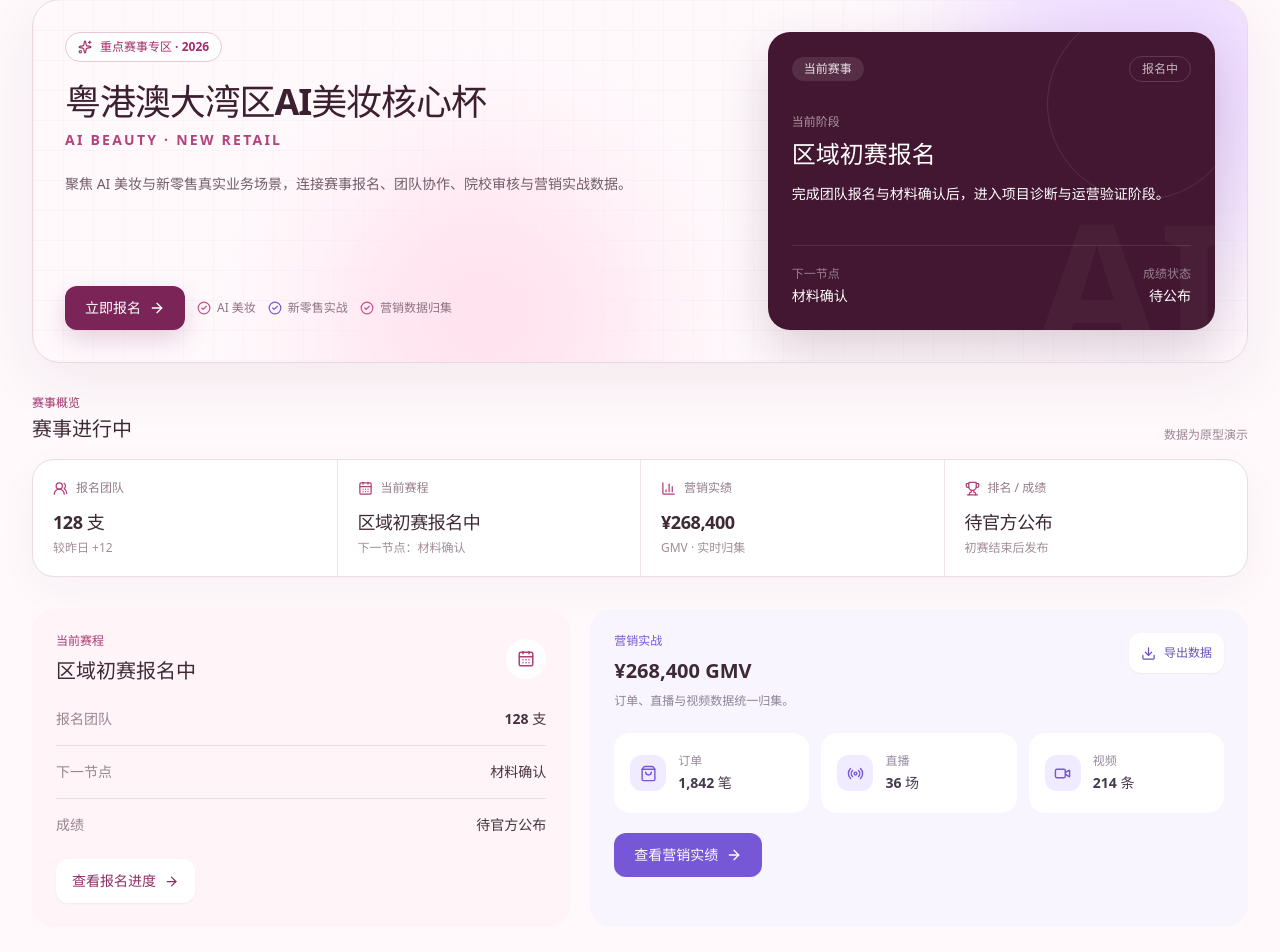
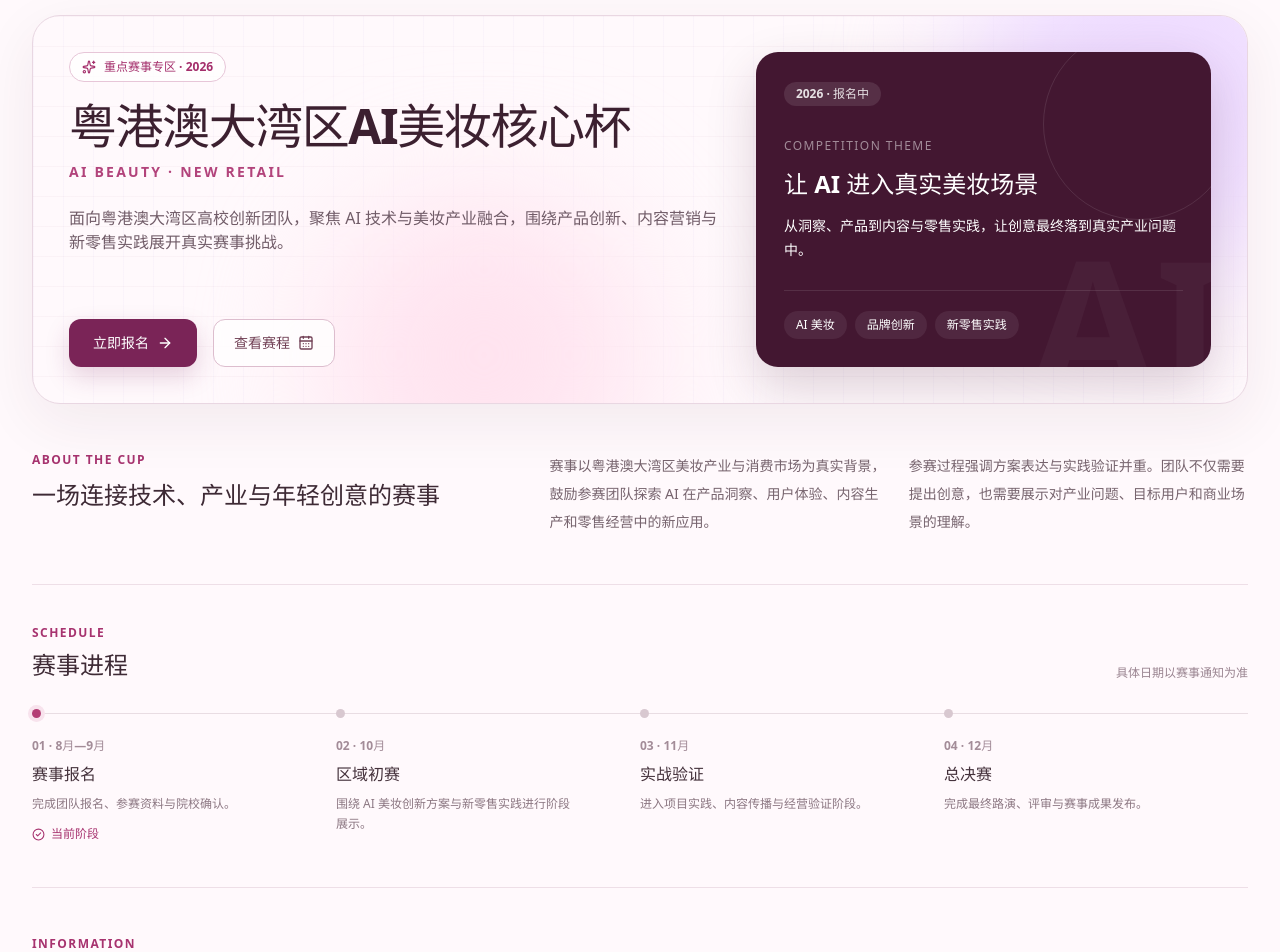
Before and after one commit to dangjingtao/core-industry-college-prototype, a React (Vite) app in the folder apps/pc/: page /ai-beauty-cup in a window 1280 px wide. Shown: the part 171-1123 px from the top of the page. Built offline with nearby package versions, Linux system fonts and the light colour scheme.

Commit message:
refactor(pc): remove dashboard content from beauty cup landing

```diff
--- a/apps/pc/src/admin/PC10AIBeautyCup.tsx
+++ b/apps/pc/src/admin/PC10AIBeautyCup.tsx
@@ -1,34 +1,31 @@
 import {
   ArrowRight,
-  BarChart3,
+  BookOpenCheck,
   CalendarDays,
   CheckCircle2,
-  Download,
-  Radio,
-  ShoppingBag,
+  FileText,
+  Megaphone,
   Sparkles,
   Trophy,
-  UsersRound,
-  Video,
 } from "lucide-react";
 import { Link } from "react-router-dom";
 
-const overviewItems = [
-  { label: "报名团队", value: "128 支", detail: "较昨日 +12", icon: UsersRound },
-  { label: "当前赛程", value: "区域初赛报名中", detail: "下一节点：材料确认", icon: CalendarDays },
-  { label: "营销实绩", value: "¥268,400", detail: "GMV · 实时归集", icon: BarChart3 },
-  { label: "排名 / 成绩", value: "待官方公布", detail: "初赛结束后发布", icon: Trophy },
+const stages = [
+  { label: "赛事报名", period: "8月—9月", detail: "完成团队报名、参赛资料与院校确认。", status: "current" },
+  { label: "区域初赛", period: "10月", detail: "围绕 AI 美妆创新方案与新零售实践进行阶段展示。", status: "upcoming" },
+  { label: "实战验证", period: "11月", detail: "进入项目实践、内容传播与经营验证阶段。", status: "upcoming" },
+  { label: "总决赛", period: "12月", detail: "完成最终路演、评审与赛事成果发布。", status: "upcoming" },
 ] as const;
 
-const dataEntries = [
-  { label: "订单", value: "1,842 笔", icon: ShoppingBag },
-  { label: "直播", value: "36 场", icon: Radio },
-  { label: "视频", value: "214 条", icon: Video },
+const guideItems = [
+  { title: "参赛指南", detail: "报名条件、团队要求与材料说明", icon: BookOpenCheck },
+  { title: "赛事规则", detail: "赛程安排、评审方式与注意事项", icon: FileText },
+  { title: "赛事动态", detail: "通知、活动安排与重要时间更新", icon: Megaphone },
 ] as const;
 
 export function PC10AIBeautyCup() {
   return (
-    <div data-testid="pc10-ai-beauty-home" className="space-y-8">
+    <div data-testid="pc10-ai-beauty-home" className="space-y-12">
       <style>{`
         .ai-beauty-grid {
           background-image:
@@ -43,119 +40,112 @@ export function PC10AIBeautyCup() {
         <div className="pointer-events-none absolute -right-24 -top-28 size-[380px] rounded-full bg-[#EEDBFF] blur-3xl" aria-hidden="true" />
         <div className="pointer-events-none absolute -bottom-28 left-[24%] size-[320px] rounded-full bg-[#FFE3EF] blur-3xl" aria-hidden="true" />
 
-        <div className="relative grid gap-8 p-6 xl:grid-cols-[1.2fr_.8fr] xl:p-8">
-          <div className="flex min-h-[290px] flex-col justify-between">
+        <div className="relative grid gap-8 p-6 xl:grid-cols-[1.18fr_.82fr] xl:p-9">
+          <div className="flex min-h-[300px] flex-col justify-between">
             <div>
               <div className="inline-flex items-center gap-2 rounded-full border border-[#E7C6D8] bg-white/80 px-3 py-1.5 text-xs font-semibold text-[#A42E6B]">
                 <Sparkles size={14} />重点赛事专区 · 2026
               </div>
-              <h1 className="mt-5 max-w-3xl text-3xl font-semibold leading-tight tracking-[-0.03em] text-[#3C2030] lg:text-4xl">
+              <h1 className="mt-5 max-w-3xl text-3xl font-semibold leading-tight tracking-[-0.03em] text-[#3C2030] lg:text-5xl">
                 粤港澳大湾区AI美妆核心杯
               </h1>
-              <p className="mt-2 text-sm font-semibold tracking-[0.16em] text-[#B2437B]">AI BEAUTY · NEW RETAIL</p>
-              <p className="mt-5 max-w-2xl text-sm leading-7 text-[#715C68]">
-                聚焦 AI 美妆与新零售真实业务场景，连接赛事报名、团队协作、院校审核与营销实战数据。
+              <p className="mt-3 text-sm font-semibold tracking-[0.16em] text-[#B2437B]">AI BEAUTY · NEW RETAIL</p>
+              <p className="mt-6 max-w-2xl text-sm leading-7 text-[#715C68] lg:text-base">
+                面向粤港澳大湾区高校创新团队，聚焦 AI 技术与美妆产业融合，围绕产品创新、内容营销与新零售实践展开真实赛事挑战。
               </p>
             </div>
 
-            <div className="mt-7 flex flex-wrap items-center gap-3">
-              <Link to="/registration-portal/start" className="inline-flex min-h-11 items-center gap-2 rounded-xl bg-[#7A2457] px-5 text-sm font-semibold text-white shadow-[0_10px_24px_rgba(122,36,87,.18)] transition hover:bg-[#681C49]">
+            <div className="mt-8 flex flex-wrap items-center gap-4">
+              <Link to="/registration-portal/start" className="inline-flex min-h-12 items-center gap-2 rounded-xl bg-[#7A2457] px-6 text-sm font-semibold text-white shadow-[0_10px_24px_rgba(122,36,87,.18)] transition hover:bg-[#681C49]">
                 立即报名<ArrowRight size={16} />
               </Link>
-              <span className="inline-flex items-center gap-1.5 text-xs font-medium text-[#8E7182]"><CheckCircle2 size={14} className="text-[#C64E87]" />AI 美妆</span>
-              <span className="inline-flex items-center gap-1.5 text-xs font-medium text-[#8E7182]"><CheckCircle2 size={14} className="text-[#7657D5]" />新零售实战</span>
-              <span className="inline-flex items-center gap-1.5 text-xs font-medium text-[#8E7182]"><CheckCircle2 size={14} className="text-[#C64E87]" />营销数据归集</span>
+              <a href="#schedule" className="inline-flex min-h-12 items-center gap-2 rounded-xl border border-[#DDBDCE] bg-white/80 px-5 text-sm font-semibold text-[#714055] transition hover:bg-white">
+                查看赛程<CalendarDays size={16} />
+              </a>
             </div>
           </div>
 
-          <div className="relative overflow-hidden rounded-[22px] bg-[#431731] p-6 text-white shadow-[0_20px_50px_rgba(67,23,49,.18)]">
+          <div className="relative overflow-hidden rounded-[22px] bg-[#431731] p-7 text-white shadow-[0_20px_50px_rgba(67,23,49,.18)]">
             <div className="pointer-events-none absolute right-[-24px] top-[-24px] size-48 rounded-full border border-white/10" aria-hidden="true" />
             <div className="pointer-events-none absolute bottom-[-45px] right-[-14px] text-[180px] font-black leading-none text-white/[0.035]" aria-hidden="true">AI</div>
             <div className="relative flex h-full min-h-[250px] flex-col justify-between">
               <div>
-                <div className="flex items-center justify-between gap-3">
-                  <span className="rounded-full bg-white/10 px-3 py-1 text-xs font-semibold text-white/85">当前赛事</span>
-                  <span className="rounded-full border border-white/15 px-3 py-1 text-xs text-white/70">报名中</span>
-                </div>
-                <p className="mt-8 text-xs font-medium text-white/55">当前阶段</p>
-                <h2 className="mt-2 text-2xl font-semibold">区域初赛报名</h2>
-                <p className="mt-3 text-sm leading-6 text-white/68">完成团队报名与材料确认后，进入项目诊断与运营验证阶段。</p>
+                <span className="inline-flex rounded-full bg-white/10 px-3 py-1 text-xs font-semibold text-white/85">2026 · 报名中</span>
+                <p className="mt-8 text-xs font-medium tracking-[0.12em] text-white/50">COMPETITION THEME</p>
+                <h2 className="mt-3 text-2xl font-semibold leading-9">让 AI 进入真实美妆场景</h2>
+                <p className="mt-3 max-w-md text-sm leading-6 text-white/68">从洞察、产品到内容与零售实践，让创意最终落到真实产业问题中。</p>
               </div>
-              <div className="mt-6 flex items-center justify-between border-t border-white/10 pt-5">
-                <div><p className="text-xs text-white/45">下一节点</p><p className="mt-1 text-sm font-semibold">材料确认</p></div>
-                <div className="text-right"><p className="text-xs text-white/45">成绩状态</p><p className="mt-1 text-sm font-semibold">待公布</p></div>
+              <div className="mt-7 flex flex-wrap gap-2 border-t border-white/10 pt-5 text-xs text-white/72">
+                <span className="rounded-full bg-white/[0.07] px-3 py-1.5">AI 美妆</span>
+                <span className="rounded-full bg-white/[0.07] px-3 py-1.5">品牌创新</span>
+                <span className="rounded-full bg-white/[0.07] px-3 py-1.5">新零售实践</span>
               </div>
             </div>
           </div>
         </div>
       </section>
 
-      <section aria-labelledby="competition-summary-title">
-        <div className="mb-4 flex items-end justify-between gap-4">
-          <div>
-            <p className="text-xs font-semibold text-[#A7336F]">赛事概览</p>
-            <h2 id="competition-summary-title" className="mt-1 text-xl font-semibold text-[#3E2A35]">赛事进行中</h2>
-          </div>
-          <p className="hidden text-xs text-[#9B8490] md:block">数据为原型演示</p>
+      <section id="about" className="grid gap-8 lg:grid-cols-[.82fr_1.18fr] lg:items-start">
+        <div className="max-w-md">
+          <p className="text-xs font-semibold tracking-[0.12em] text-[#A7336F]">ABOUT THE CUP</p>
+          <h2 className="mt-3 text-2xl font-semibold leading-tight text-[#3E2A35]">一场连接技术、产业与年轻创意的赛事</h2>
         </div>
-
-        <div className="overflow-hidden rounded-[22px] border border-[#EADCE4] bg-white shadow-[0_12px_40px_rgba(67,23,49,.04)]">
-          <div className="grid sm:grid-cols-2 xl:grid-cols-4">
-            {overviewItems.map(({ label, value, detail, icon: Icon }, index) => (
-              <div key={label} className={`p-5 ${index > 0 ? "border-t border-[#F0E5EB] sm:border-l sm:border-t-0" : ""} ${index === 2 ? "sm:border-t xl:border-t-0" : ""}`}>
-                <div className="flex items-center gap-2 text-xs font-medium text-[#947C89]"><Icon size={15} className="text-[#B43E75]" />{label}</div>
-                <p className="mt-3 text-lg font-semibold tracking-tight text-[#3E2A35]">{value}</p>
-                <p className="mt-1 text-xs text-[#A08D97]">{detail}</p>
-              </div>
-            ))}
-          </div>
+        <div className="grid gap-5 text-sm leading-7 text-[#77646E] sm:grid-cols-2">
+          <p>赛事以粤港澳大湾区美妆产业与消费市场为真实背景，鼓励参赛团队探索 AI 在产品洞察、用户体验、内容生产和零售经营中的新应用。</p>
+          <p>参赛过程强调方案表达与实践验证并重。团队不仅需要提出创意，也需要展示对产业问题、目标用户和商业场景的理解。</p>
         </div>
       </section>
 
-      <section id="performance" className="grid gap-5 xl:grid-cols-[.9fr_1.1fr]">
-        <article className="rounded-[22px] bg-[#FFF4F8] p-6">
-          <div className="flex items-center justify-between gap-4">
-            <div>
-              <p className="text-xs font-semibold text-[#AA3C70]">当前赛程</p>
-              <h2 className="mt-2 text-xl font-semibold text-[#3E2A35]">区域初赛报名中</h2>
+      <section id="schedule" className="border-y border-[#EEDFE7] py-10">
+        <div className="flex flex-wrap items-end justify-between gap-4">
+          <div>
+            <p className="text-xs font-semibold tracking-[0.12em] text-[#A7336F]">SCHEDULE</p>
+            <h2 className="mt-2 text-2xl font-semibold text-[#3E2A35]">赛事进程</h2>
+          </div>
+          <span className="text-xs text-[#9A8490]">具体日期以赛事通知为准</span>
+        </div>
+
+        <div className="mt-8 grid gap-0 md:grid-cols-4">
+          {stages.map((stage, index) => (
+            <div key={stage.label} className="relative border-l border-[#E9DDE3] pb-8 pl-6 last:pb-0 md:border-l-0 md:border-t md:pb-0 md:pl-0 md:pt-6">
+              <span className={`absolute left-[-5px] top-0 size-[9px] rounded-full md:left-0 md:top-[-5px] ${stage.status === "current" ? "bg-[#B43E75] ring-4 ring-[#F8E3ED]" : "bg-[#D8C8D0]"}`} />
+              <p className="text-xs font-semibold text-[#A38C98]">{String(index + 1).padStart(2, "0")} · {stage.period}</p>
+              <h3 className="mt-2 text-base font-semibold text-[#44313B]">{stage.label}</h3>
+              <p className="mt-2 max-w-[240px] text-xs leading-5 text-[#8C7782]">{stage.detail}</p>
+              {stage.status === "current" && <span className="mt-3 inline-flex items-center gap-1.5 text-xs font-semibold text-[#A7336F]"><CheckCircle2 size={13} />当前阶段</span>}
             </div>
-            <span className="grid size-10 place-items-center rounded-full bg-white text-[#B43E75]"><CalendarDays size={18} /></span>
-          </div>
-          <div className="mt-6 space-y-4 text-sm">
-            <div className="flex items-center justify-between gap-4 border-b border-[#ECDDE4] pb-4"><span className="text-[#9A8490]">报名团队</span><strong className="text-[#47333E]">128 支</strong></div>
-            <div className="flex items-center justify-between gap-4 border-b border-[#ECDDE4] pb-4"><span className="text-[#9A8490]">下一节点</span><strong className="text-[#47333E]">材料确认</strong></div>
-            <div className="flex items-center justify-between gap-4"><span className="text-[#9A8490]">成绩</span><strong className="text-[#47333E]">待官方公布</strong></div>
-          </div>
-          <Link to="/registration-portal/start" className="mt-6 inline-flex min-h-11 items-center gap-2 rounded-xl bg-white px-4 text-sm font-semibold text-[#8E2D62] shadow-sm transition hover:shadow-md">
-            查看报名进度<ArrowRight size={15} />
-          </Link>
-        </article>
+          ))}
+        </div>
+      </section>
 
-        <article className="rounded-[22px] bg-[#F8F5FF] p-6">
-          <div className="flex flex-wrap items-start justify-between gap-4">
-            <div>
-              <p className="text-xs font-semibold text-[#7657D5]">营销实战</p>
-              <h2 className="mt-2 text-xl font-semibold text-[#3E2A35]">¥268,400 GMV</h2>
-              <p className="mt-2 text-xs text-[#8D8195]">订单、直播与视频数据统一归集。</p>
-            </div>
-            <button type="button" className="inline-flex min-h-10 items-center gap-2 rounded-xl bg-white px-3 text-xs font-semibold text-[#6A50BE] shadow-sm">
-              <Download size={15} />导出数据
+      <section id="guide">
+        <div className="mb-6">
+          <p className="text-xs font-semibold tracking-[0.12em] text-[#A7336F]">INFORMATION</p>
+          <h2 className="mt-2 text-2xl font-semibold text-[#3E2A35]">赛事信息</h2>
+        </div>
+        <div className="grid gap-4 md:grid-cols-3">
+          {guideItems.map(({ title, detail, icon: Icon }) => (
+            <button key={title} type="button" className="group flex min-h-32 items-start justify-between gap-5 rounded-[20px] bg-white p-5 text-left shadow-[0_10px_35px_rgba(67,23,49,.045)] ring-1 ring-[#EEE2E8] transition hover:-translate-y-0.5 hover:shadow-[0_14px_40px_rgba(67,23,49,.07)]">
+              <div>
+                <span className="grid size-10 place-items-center rounded-xl bg-[#FAEAF2] text-[#AA3D71]"><Icon size={18} /></span>
+                <h3 className="mt-4 font-semibold text-[#44313B]">{title}</h3>
+                <p className="mt-1 text-xs leading-5 text-[#927D88]">{detail}</p>
+              </div>
+              <ArrowRight size={16} className="mt-1 shrink-0 text-[#BDA8B2] transition group-hover:translate-x-0.5 group-hover:text-[#A7336F]" />
             </button>
-          </div>
+          ))}
+        </div>
+      </section>
 
-          <div className="mt-6 grid gap-3 sm:grid-cols-3">
-            {dataEntries.map(({ label, value, icon: Icon }) => (
-              <button key={label} type="button" className="flex min-h-20 items-center gap-3 rounded-2xl bg-white px-4 text-left transition hover:shadow-sm">
-                <span className="grid size-9 shrink-0 place-items-center rounded-xl bg-[#F0EBFF] text-[#7657D5]"><Icon size={17} /></span>
-                <span><span className="block text-xs text-[#95899C]">{label}</span><strong className="mt-1 block text-sm text-[#46394D]">{value}</strong></span>
-              </button>
-            ))}
-          </div>
-
-          <button type="button" className="mt-5 inline-flex min-h-11 items-center gap-2 rounded-xl bg-[#7657D5] px-5 text-sm font-semibold text-white transition hover:bg-[#6547C1]">
-            查看营销实绩<ArrowRight size={16} />
-          </button>
-        </article>
+      <section className="flex flex-col gap-5 rounded-[24px] bg-[#F6EDF2] px-6 py-7 sm:flex-row sm:items-center sm:justify-between lg:px-8">
+        <div>
+          <div className="flex items-center gap-2 text-xs font-semibold text-[#A7336F]"><Trophy size={14} />粤港澳大湾区AI美妆核心杯</div>
+          <h2 className="mt-2 text-xl font-semibold text-[#3E2A35]">准备好你的团队和创意</h2>
+          <p className="mt-2 text-sm text-[#826E79]">报名开启后，可进入赛事报名门户完成团队与参赛资料提交。</p>
+        </div>
+        <Link to="/registration-portal/start" className="inline-flex min-h-11 shrink-0 items-center justify-center gap-2 rounded-xl bg-[#7A2457] px-5 text-sm font-semibold text-white">
+          进入报名<ArrowRight size={16} />
+        </Link>
       </section>
     </div>
   );
```
